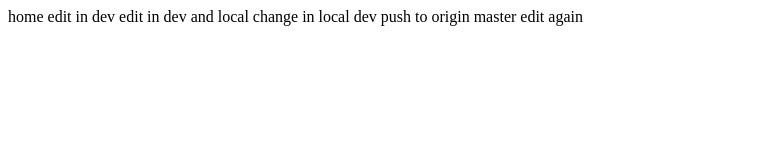
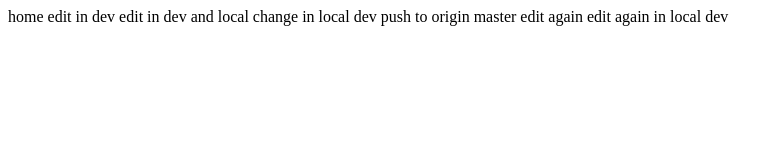
Before and after one commit to kiven1989/hair, a plain HTML site: page index.html in a window 1280 px wide. Shown: the whole page, without its empty margins (0-783 px from the left). Drawn offline with Linux system fonts and the light colour scheme.

Commit message:
updata file

```diff
--- a/index.html
+++ b/index.html
@@ -15,5 +15,7 @@
     change in local dev push to origin master
 
     edit again
+
+    edit again in local dev
 </body>
 </html>
```
